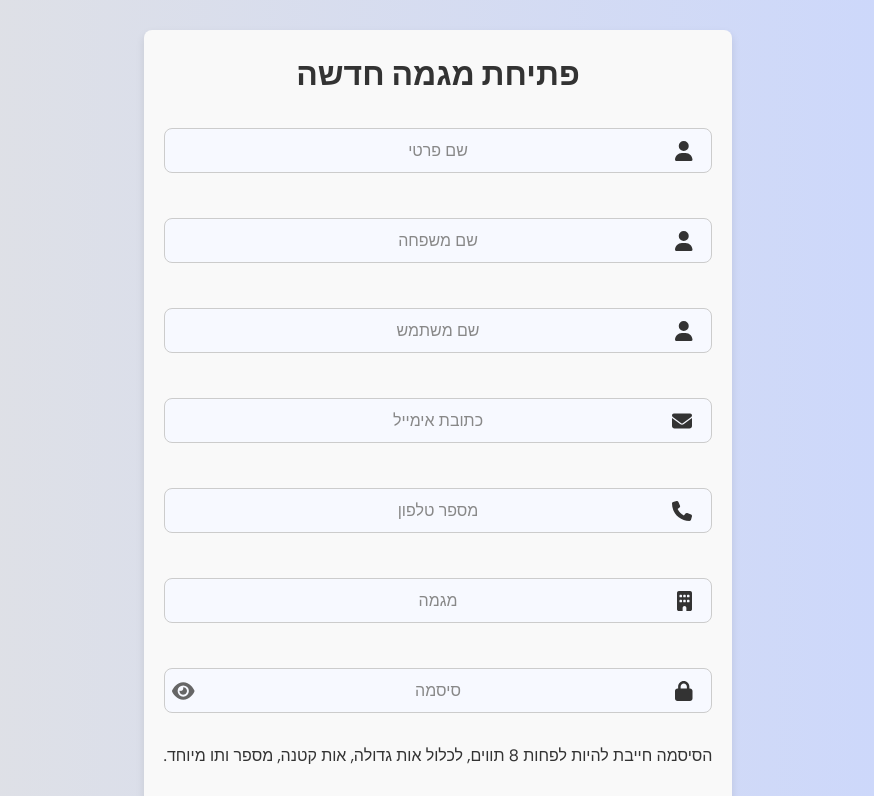
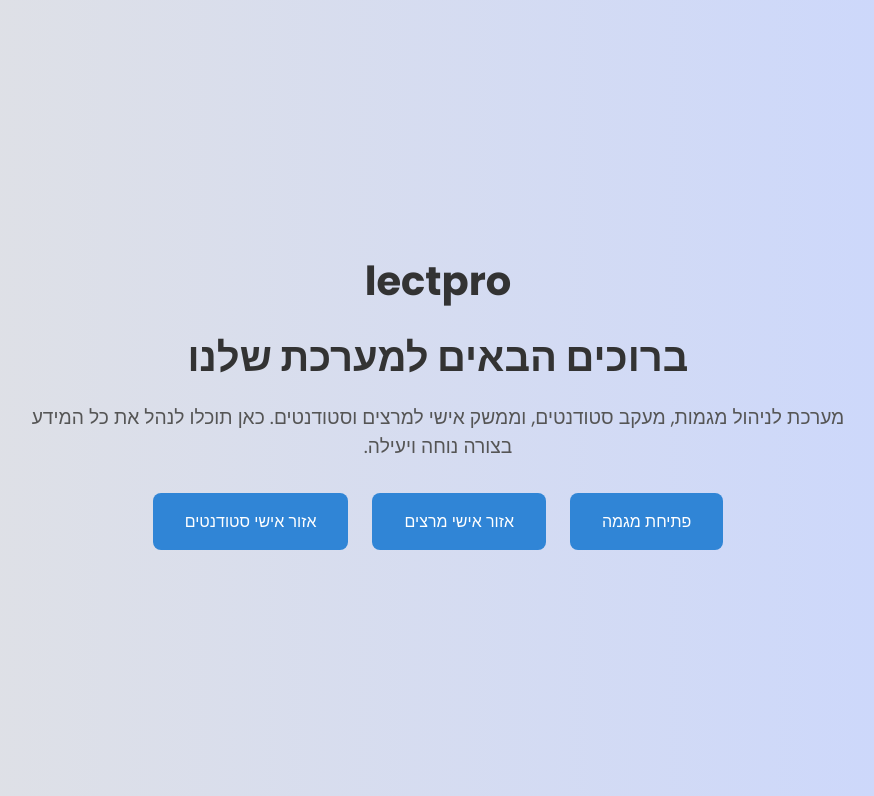
Before and after one commit to Natipinyan/Lectpro, a React (Create React App) app in the folder client/: page / in a window 1280 px wide. Shown: the top 796 px of the page, without its empty margins (202-1076 px from the left). Built offline with nearby package versions, Linux system fonts and the light colour scheme.

Commit message:
add home page

```diff
--- /dev/null
+++ b/client/src/components/base/HomePage.jsx
@@ -0,0 +1,37 @@
+import React from "react";
+import { useNavigate } from "react-router-dom";
+import '../../css/base/HomePage.css';
+
+const HomePage = () => {
+    const navigate = useNavigate();
+
+    return (
+        <div className="home-container">
+            <header className="home-header">
+                <h1>lectpro</h1>
+                <h1>ברוכים הבאים למערכת שלנו</h1>
+                <p>
+                    מערכת לניהול מגמות, מעקב סטודנטים, וממשק אישי למרצים וסטודנטים.
+                    כאן תוכלו לנהל את כל המידע בצורה נוחה ויעילה.
+                </p>
+            </header>
+
+            <div className="home-links">
+                <button onClick={() => navigate("open-department")} className="home-btn">
+                    פתיחת מגמה
+                </button>
+
+                <button onClick={() => navigate("/instructor")} className="home-btn">
+                    אזור אישי מרצים
+                </button>
+
+                <button onClick={() => navigate("/students")} className="home-btn">
+                    אזור אישי סטודנטים
+                </button>
+            </div>
+
+        </div>
+    );
+};
+
+export default HomePage;
--- /dev/null
+++ b/client/src/css/base/HomePage.css
@@ -0,0 +1,47 @@
+.home-container {
+    max-width: 900px;
+    margin: 0 auto;
+    padding: 2rem;
+    text-align: center;
+    direction: rtl;
+    font-family: 'Rubik', Arial, sans-serif;
+    display: flex;
+    flex-direction: column;
+    justify-content: center;
+    align-items: center;
+    min-height: 100vh;
+}
+
+.home-header h1 {
+    font-size: 2.5rem;
+    margin-bottom: 1rem;
+    color: #333;
+}
+
+.home-header p {
+    font-size: 1.2rem;
+    margin-bottom: 2rem;
+    color: #555;
+}
+
+.home-links {
+    display: flex;
+    justify-content: center;
+    gap: 1.5rem;
+    flex-wrap: wrap;
+}
+
+.home-btn {
+    background-color: #3085d6;
+    color: white;
+    border: none;
+    padding: 1rem 2rem;
+    font-size: 1rem;
+    border-radius: 8px;
+    cursor: pointer;
+    transition: 0.3s;
+}
+
+.home-btn:hover {
+    background-color: #2565a7;
+}
--- a/client/src/imports.js
+++ b/client/src/imports.js
@@ -1,4 +1,7 @@
 import { createBrowserRouter, RouterProvider } from "react-router-dom";
+
+//home page
+import HomePage from "./components/base/HomePage";
 
 //add department
 import AddDepartment from "./components/base/addDepartment";
@@ -46,6 +49,9 @@ import InstructorComment from "./components/projects/instructorComment";
 
 
 export {
+    // Home page
+    HomePage,
+
     // React Router dependencies
     createBrowserRouter,
     RouterProvider,
```
Also changed, not shown: client/src/BaseRouter.js (+6 -3 lines), 1 other file (tests, documents, lock files or other folders).
